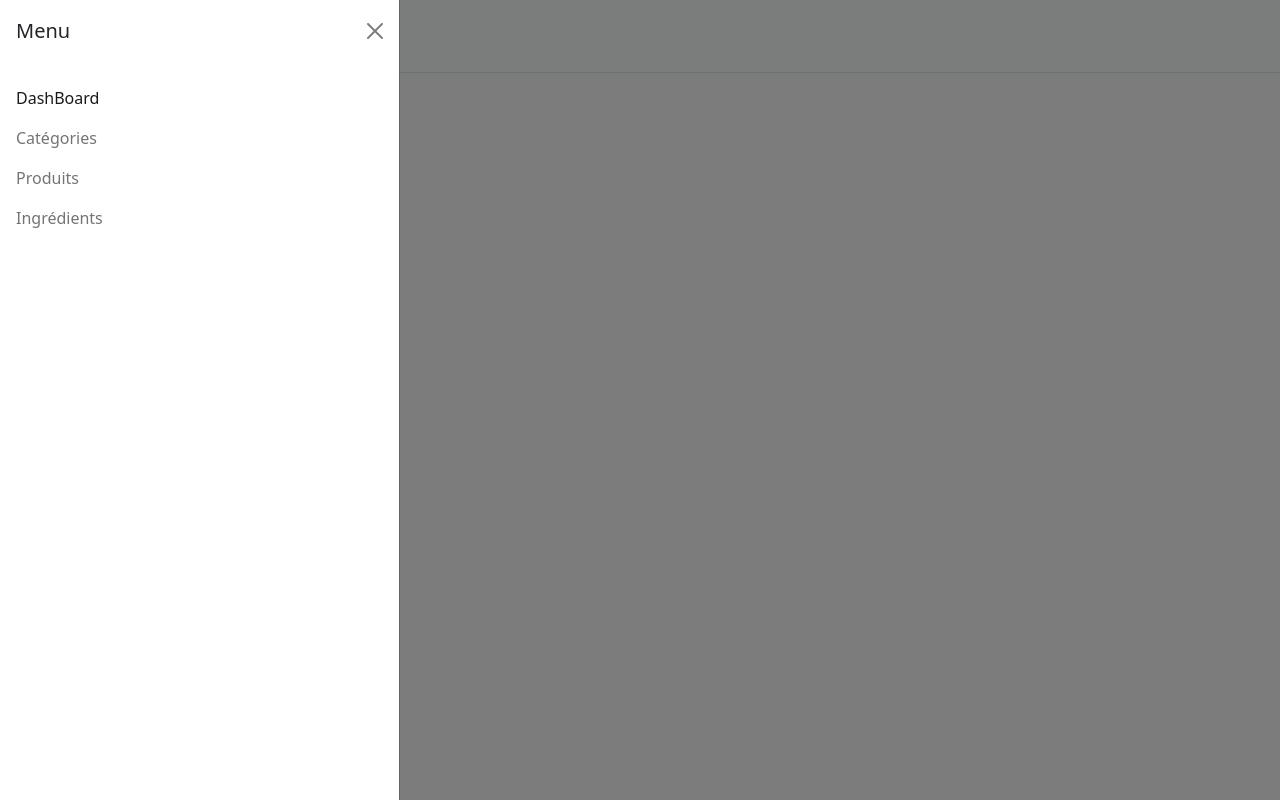
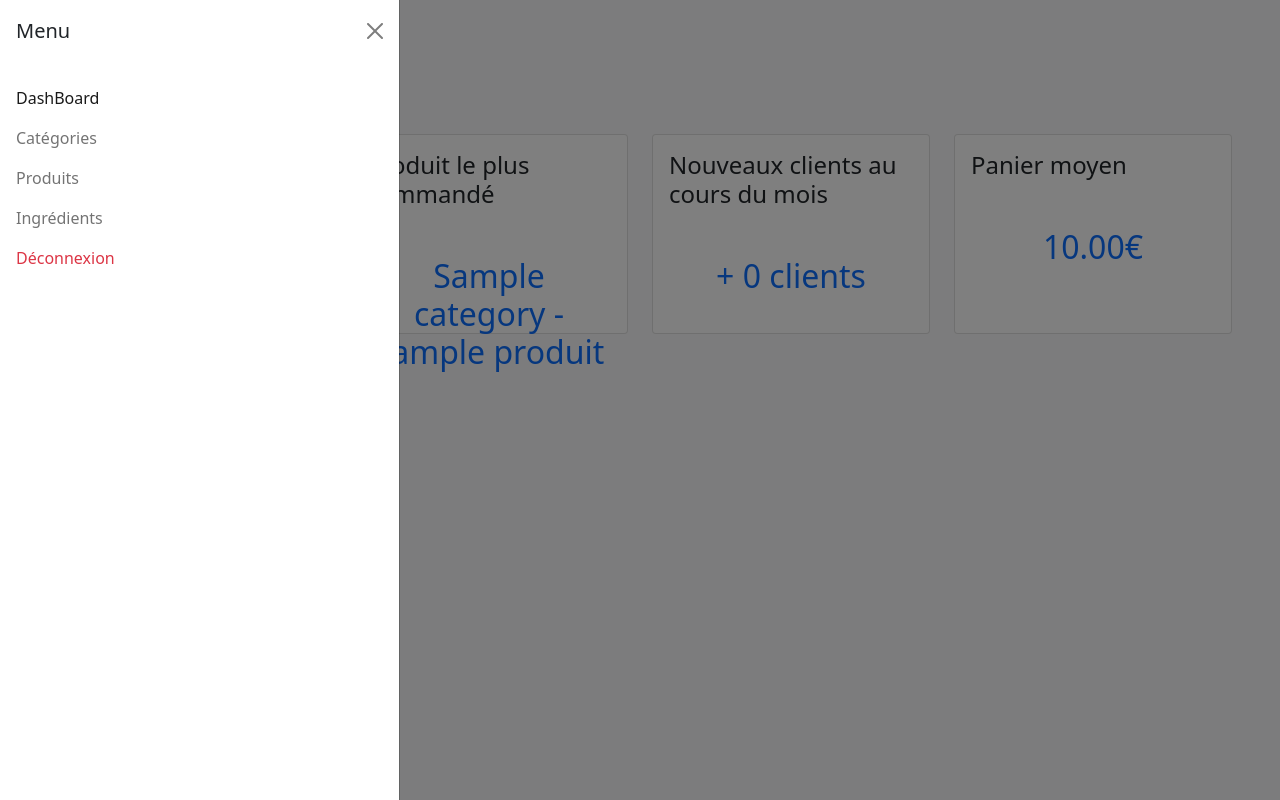
Before and after one commit to Brasero/foodspot-react-app, a PHP site: page /controls/index.php in a window 1280 px wide, after a click that opens the changed part. Run offline with PHP 8.4, Linux system fonts and the light colour scheme; the visitor is signed in with stand-in values (Sample User, id 1); tables that the repository leaves empty or names only in its code hold one stand-in row (values such as "Sample post"); some libraries are stand-ins or nearby versions.

Commit message:
making acceuil page of admin

```diff
--- a/composant/NavBar/cartModal.php
+++ b/composant/NavBar/cartModal.php
@@ -90,7 +90,7 @@ if(isset($_SESSION['user']) AND !empty($_SESSION['user'])){
                 <div class="d-inline me-auto color-secondary h3"><span class="text-muted h4">Total :</span> <?= $totalCart; ?>€</div>
                 <button type="button" class="btn btn-outline-secondary" data-dismiss="modal">Fermer</button>
                 <?php  if($totalCart != 0.0){  ?>
-                <button type="button" class="btn btn-success">Commander</button>
+                <a type="button" href="composant/validateCart/validateCart.php" class="btn btn-success">Commander</a>
                 <?php } ?>
             </div>
         </div>
--- a/controls/acceuil/acceuil.php
+++ b/controls/acceuil/acceuil.php
@@ -0,0 +1,147 @@
+<?php
+$today = date("d.m.y");
+$totalOfDay = 0;
+
+$commandeListQuery = $bdd->connexion->query('SELECT * FROM commande');
+
+$commandeList = $commandeListQuery->fetchAll();
+
+foreach($commandeList as $item){
+    if(date("d.m.y", $item['identifiant_commande']) === $today){
+        $totalOfDay += $item['prix_commande'];
+    }
+}
+
+$starProductQuery = $bdd->connexion->prepare('SELECT categories.nom_categories, produits.nom_produits, `id_commande`, `identifiant_commande`, commande.id_produits, commande.id_ingredients, `id_users`, `prix_commande`, count(commande.id_produits) AS total FROM `commande` INNER JOIN produits ON produits.id_produits = commande.id_produits INNER JOIN categories ON categories.id_categories = produits.id_categorie GROUP BY id_produits');
+
+if($starProductQuery->execute()){
+    $starProduct = $starProductQuery->fetchAll();
+}
+else{
+    var_dump($starProductQuery->errorInfo());
+}
+
+for($i = 0; $i < sizeof($starProduct); $i++){
+    if($i === 0){
+        $maxCount = $starProduct[$i]['total'];
+        $star = $starProduct[$i]['nom_produits'];
+        $starCat = $starProduct[$i]['nom_categories'];
+    }
+    else{
+        if($starProduct[$i]['total'] > $maxCount){
+            $maxCount = $starProduct[$i]['total'];
+            $star = $starProduct[$i]['nom_produits'];
+            $starCat = $starProduct[$i]['nom_categories'];
+        }
+    }
+}
+
+$actualMonth = date('m');
+$newClient = 0;
+
+$clientListQuery = $bdd->connexion->query('SELECT * FROM users');
+$clientList = $clientListQuery->fetchAll();
+
+foreach($clientList as $client){
+    if(date('m', $client['identifiant_users']) === $actualMonth){
+        $newClient++;
+    }
+}
+
+$panierMoyen = 0;
+$nbPanier = 0;
+$totauxPanier = [];
+
+foreach($commandeList as $commandeItem){
+
+    if(!isset($totauxPanier[$commandeItem['identifiant_commande']])){
+
+        $totauxPanier[$commandeItem['identifiant_commande']] = $commandeItem['prix_commande'];
+
+        foreach($commandeList as $commandeItemCompare){
+
+            if($commandeItem['identifiant_commande'] === $commandeItemCompare['identifiant_commande'] && $commandeItem['id_commande'] != $commandeItemCompare['id_commande']){
+                $totauxPanier[$commandeItem['identifiant_commande']] += $commandeItemCompare['prix_commande'];
+            }
+        }
+    }
+}
+
+foreach($totauxPanier as $panier){
+    $nbPanier++;
+    $panierMoyen += $panier;
+}
+
+$panierMoyen = $panierMoyen / $nbPanier;
+
+
+
+?>
+
+<div class="mx-5" style="margin-top: 70px;">
+    <h1 class="mb-3 h1 me-3">
+        DashBoard
+    </h1>
+
+    <div class="row row-cols-1 row-cols-md-4 g-4">
+        <div class="col">
+            <div class="card " style="height: 200px;">
+                <div class="card-body">
+                    <div class="card-title">
+                        <h4 class="h4">
+                            Chiffre de la journée
+                        </h4>
+                    </div>
+                    <div class="card-content h2 mt-5 mb-3 text-center text-primary">
+                        <?=number_format($totalOfDay, 2)?>€
+                    </div>
+                </div>
+            </div>
+        </div>
+        <div class="col">
+            <div class="card" style="height: 200px;">
+                <div class="card-body">
+                    <div class="card-title">
+                        <h4 class="h4">
+                            Produit le plus commandé
+                        </h4>
+                    </div>
+                    <div class="card-content h2 mt-5 mb-3 text-center text-primary">
+                        <?=$starCat.' - '.$star?>
+                    </div>
+                </div>
+            </div>
+        </div>
+
+        <div class="col">
+            <div class="card" style="height: 200px;">
+                <div class="card-body">
+                    <div class="card-title">
+                        <h4 class="h4">
+                            Nouveaux clients au cours du mois
+                        </h4>
+                    </div>
+                    <div class="card-content h2 mt-5 mb-3 text-center text-primary">
+                        + <?=$newClient?> clients
+                    </div>
+                </div>
+            </div>
+        </div>
+
+        <div class="col">
+            <div class="card" style="height: 200px;">
+                <div class="card-body">
+                    <div class="card-title">
+                        <h4 class="h4">
+                            Panier moyen
+                        </h4>
+                    </div>
+                    <div class="card-content h2 mt-5 mb-3 text-center text-primary">
+                        <?=number_format($panierMoyen, 2)?>€
+                    </div>
+                </div>
+            </div>
+        </div>
+
+    </div>
+</div>
--- a/controls/index.php
+++ b/controls/index.php
@@ -50,11 +50,31 @@ else{
         <?php
 
         if(isset($_SESSION['authorized']) && $_SESSION['authorized'] === true){
+
             include_once('./navBar/navBar.php');
+
+            if(isset($_GET['page'])){
+                switch($_GET['page']){
+                    case 1 :
+                        include_once('');
+                        break;
+                    case 2 :
+                        include_once('');
+                        break;
+                    case 3 :
+                        include_once('');
+                        break;
+                }
+            }
+            else{
+                include_once('./acceuil/acceuil.php');
+            }
+
         }
         else{
             include_once('./connexion/connexion.php');
         }
+
 
         ?>
 
--- /dev/null
+++ b/controls/logOut.php
@@ -0,0 +1,6 @@
+<?php
+session_start();
+session_destroy();
+session_start();
+header('Location: index.php');
+?>
--- a/controls/navBar/navBar.php
+++ b/controls/navBar/navBar.php
@@ -1,10 +1,9 @@
-<nav class="navbar navbar-light bg-light fixed-top border-bottom">
+<nav class="navbar navbar-light bg-transparent fixed-top mb-3">
   <div class="container-fluid">
     <a class="navbar-brand ms-1 d-flex" href="#">
         <button class="navbar-toggler" type="button" data-bs-toggle="offcanvas" data-bs-target="#offcanvasNavbar" aria-controls="offcanvasNavbar">
         <span class="navbar-toggler-icon"></span>
         </button>
-        <h2 class="d-inline ms-2">Menu</h2>
     </a>
     <div class="offcanvas offcanvas-start" tabindex="-1" id="offcanvasNavbar" aria-labelledby="offcanvasNavbarLabel">
       <div class="offcanvas-header">
@@ -25,6 +24,9 @@
           <li class="nav-item">
               <a class="nav-link" href='#'>Ingrédients</a>
           </li>
+          <li class="nav-item">
+            <a class="text-danger nav-link" href="logOut.php">Déconnexion</a>
+          </li>
         </ul>
       </div>
     </div>
```
Also changed, not shown: composant/validateCart/validateCart.php (added, +32 -0 lines).
